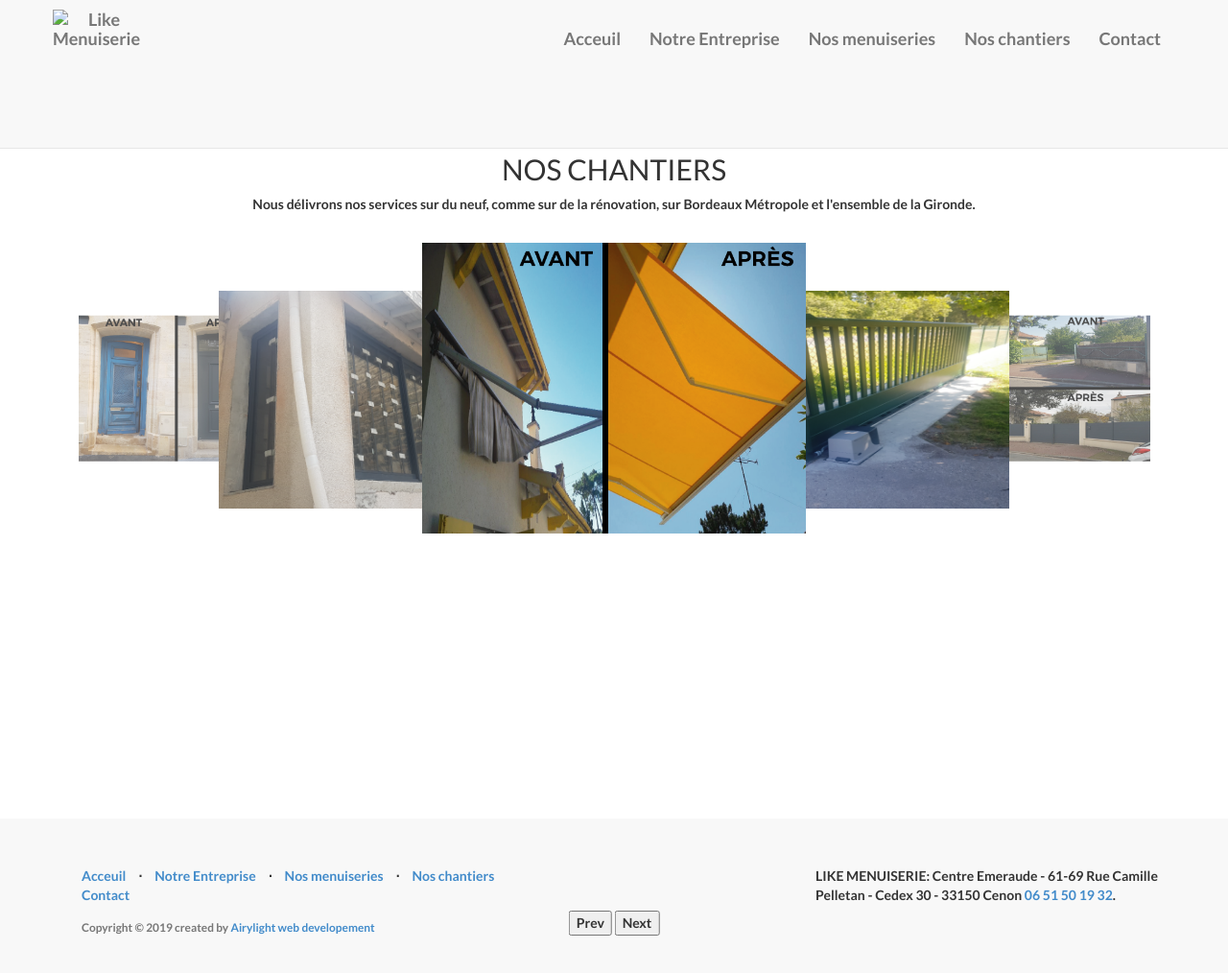
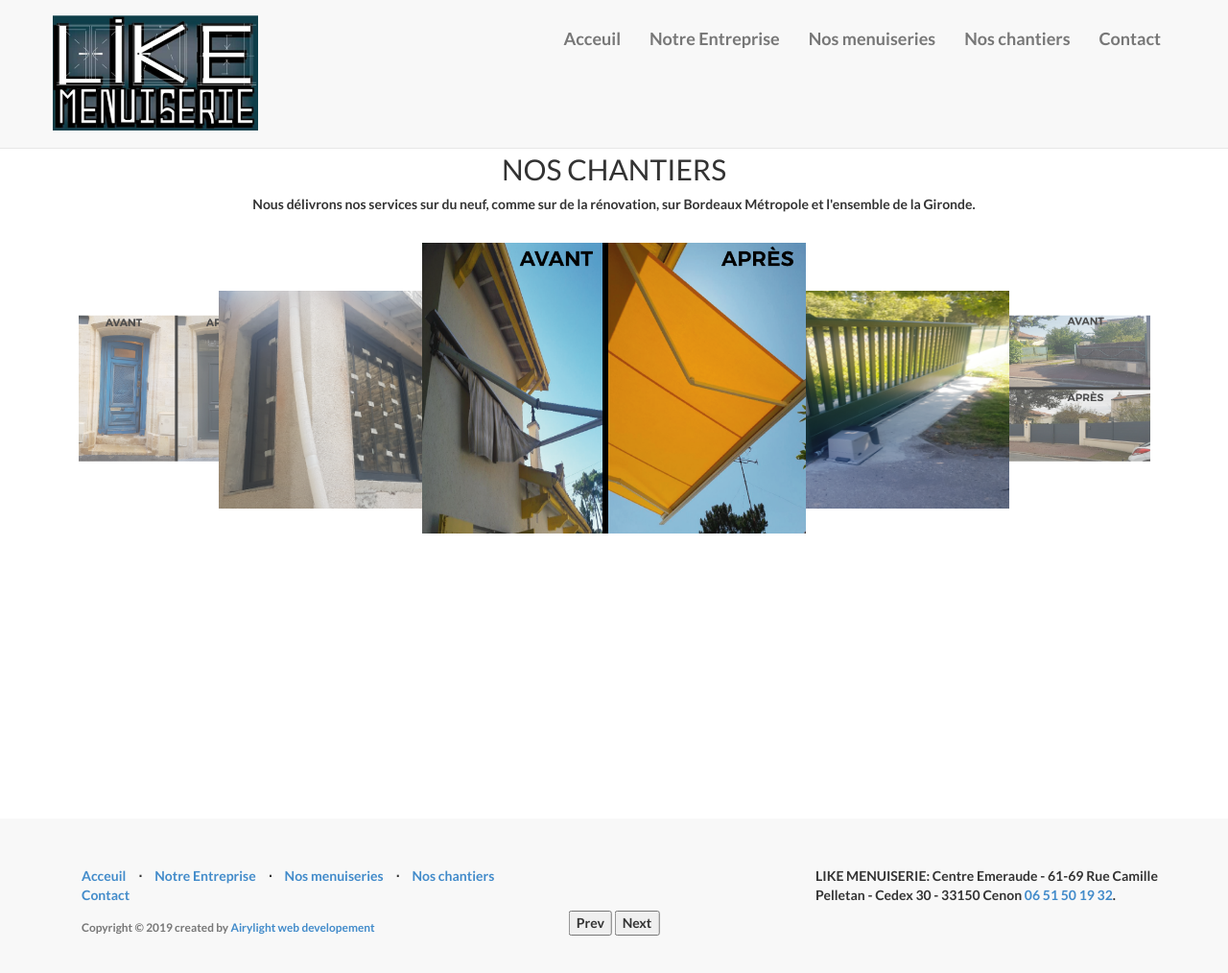
Before and after one commit to IsmaelSANE/likemenuiserie-beta, a Jekyll site: the page built from chantiers/index.html, in a window 1280 px wide and 1025 px high. Shown: the top 1014 px of the window at 96% size. Built offline with Jekyll 4.4.1, drawn with Linux system fonts in a browser that asks for light colours.

Commit message:
Fix logo bug in production

```diff
--- a/_includes/header.html
+++ b/_includes/header.html
@@ -13,11 +13,11 @@
               {% if page.landing-page %}
               <img src="img/logo-like.png" alt="Like Menuiserie">
               {% elsif page.menuiseries %}
-              <img src="/www.likemenuiserie.com/img/logo-like.png" alt="Like Menuiserie">
+              <img src="/img/logo-like.png" alt="Like Menuiserie">
               {% elsif page.chantiers %}
-              <img src="/www.likemenuiserie.com/img/logo-like.png" alt="Like Menuiserie">
+              <img src="/img/logo-like.png" alt="Like Menuiserie">
               {% else page.contact %}
-              <img src="/www.likemenuiserie.com/img/logo-like.png" alt="Like Menuiserie">
+              <img src="/img/logo-like.png" alt="Like Menuiserie">
               {% endif %}
             </a>
         </div>
```
